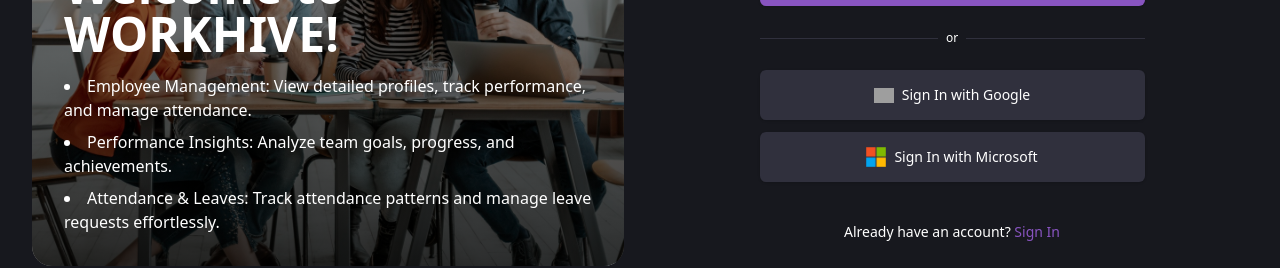
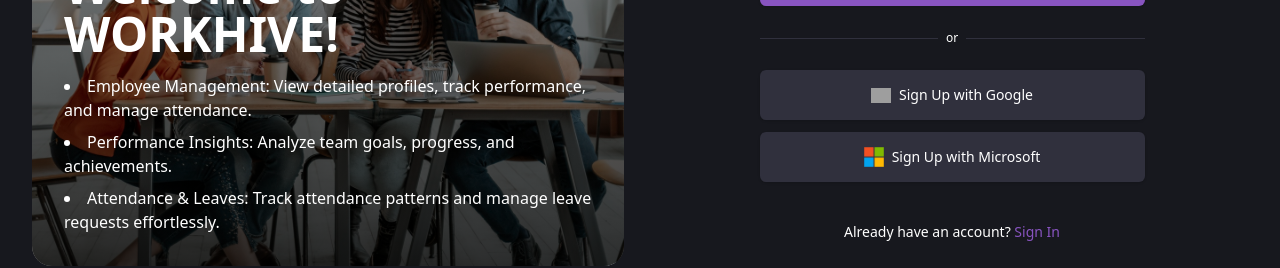
Before and after one commit to AkshaykumarLilani/vTrades-FrontendDeveloperTask, a Next.js app: page /auth/signup in a window 1280 px wide. Shown: the part 502-770 px from the top of the page. Built offline with nearby package versions, Linux system fonts and the light colour scheme; grey boxes are pictures that could not be loaded.

Commit message:
refactor: Remove `size` prop from Button component, update lint script, and adjust signup button text.

```diff
--- a/package.json
+++ b/package.json
@@ -6,7 +6,7 @@
     "dev": "next dev",
     "build": "next build",
     "start": "next start",
-    "lint": "next lint",
+    "lint": "eslint .",
     "test": "jest",
     "test:watch": "jest --watch"
   },
--- a/src/app/auth/forgotpassword/page.tsx
+++ b/src/app/auth/forgotpassword/page.tsx
@@ -89,7 +89,6 @@
                         />
                         <Button
                             className="w-full"
-                            size="lg"
                             type="submit"
                         >
                             Submit
--- a/src/app/auth/signin/page.tsx
+++ b/src/app/auth/signin/page.tsx
@@ -42,7 +42,7 @@
                     </Link>
                 </div>
 
-                <Button className="w-full mt-2" size="lg">
+                <Button className="w-full mt-2">
                     Sign In
                 </Button>
             </form>
@@ -53,7 +53,6 @@
                 <Button
                     variant="secondary"
                     className="w-full relative"
-                    size="lg"
                     icon={
                         <Image
                             src={google_logo}
@@ -68,7 +67,6 @@
                 <Button
                     variant="secondary"
                     className="w-full relative"
-                    size="lg"
                     icon={
                         <Image
                             src={microsoft_logo}
--- a/src/app/auth/signup/page.tsx
+++ b/src/app/auth/signup/page.tsx
@@ -36,7 +36,7 @@
                     />
                 </div>
 
-                <Button className="w-full mt-2" size="lg">
+                <Button className="w-full mt-2">
                     Sign Up
                 </Button>
             </form>
@@ -47,7 +47,6 @@
                 <Button
                     variant="secondary"
                     className="w-full relative"
-                    size="lg"
                     icon={
                         <Image
                             src={google_logo}
@@ -57,12 +56,11 @@
                         />
                     }
                 >
-                    Sign In with Google
+                    Sign Up with Google
                 </Button>
                 <Button
                     variant="secondary"
                     className="w-full relative"
-                    size="lg"
                     icon={
                         <Image
                             src={microsoft_logo}
@@ -72,7 +70,7 @@
                         />
                     }
                 >
-                    Sign In with Microsoft
+                    Sign Up with Microsoft
                 </Button>
             </div>
 
--- a/src/app/page.tsx
+++ b/src/app/page.tsx
@@ -32,10 +32,10 @@
 
         <div className="flex gap-4 items-center justify-center mt-8">
           <Link href="/auth/signin">
-            <Button size="lg">Sign In</Button>
+            <Button>Sign In</Button>
           </Link>
           <Link href="/auth/signup">
-            <Button variant="secondary" size="lg">
+            <Button variant="secondary">
               Sign Up
             </Button>
           </Link>
--- a/src/components/auth/CreateNewPassword.tsx
+++ b/src/components/auth/CreateNewPassword.tsx
@@ -52,7 +52,7 @@
                     />
                 </div>
 
-                <Button className="w-full" size="lg" type="submit">
+                <Button className="w-full" type="submit">
                     Update Password
                 </Button>
             </form>
--- a/src/components/auth/EnterOtp.tsx
+++ b/src/components/auth/EnterOtp.tsx
@@ -87,7 +87,6 @@
 
                 <Button
                     className="w-full"
-                    size="lg"
                     onClick={() => onContinue(otp)}
                     disabled={otp.length !== 6}
                 >
--- a/src/components/ui/Button.tsx
+++ b/src/components/ui/Button.tsx
@@ -2,14 +2,12 @@
 
 interface ButtonProps extends React.ButtonHTMLAttributes<HTMLButtonElement> {
     variant?: 'primary' | 'secondary' | 'link';
-    size?: 'default' | 'sm' | 'lg' | 'icon';
     icon?: React.ReactNode;
 }
 
 export const Button: React.FC<ButtonProps> = ({
     className = '',
     variant = 'primary',
-    size = 'default',
     icon,
     children,
     ...props
```
